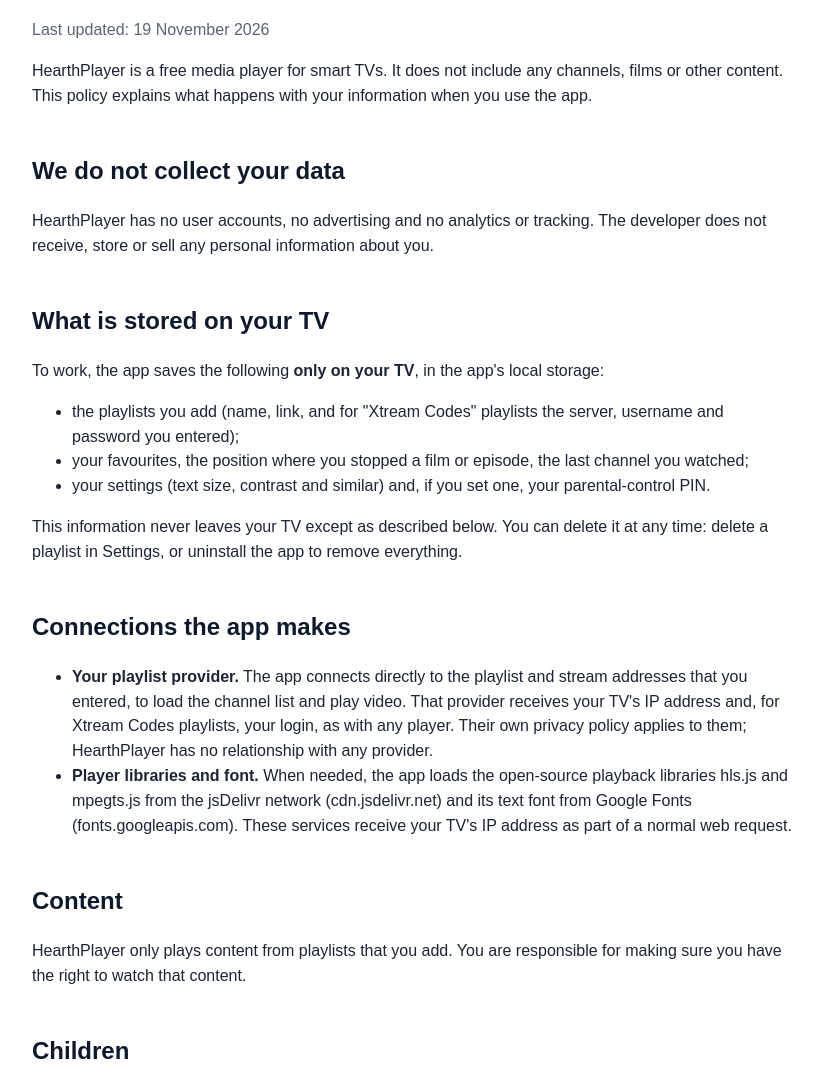
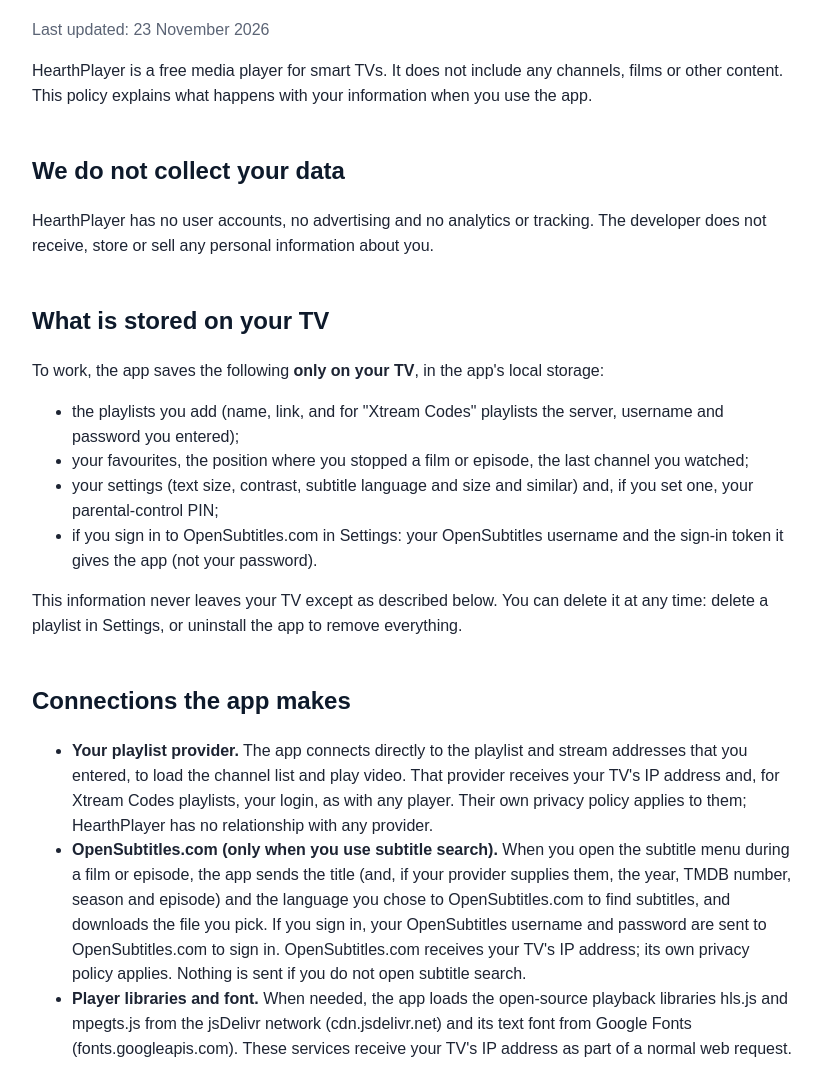
Before and after one commit to hearthplayer1989/hearthplayer1989.github.io, a plain HTML site: page privacy.html in a window 1280 px wide. Shown: the part 162-1248 px from the top of the page, without its empty margins (228-1050 px from the left). Drawn offline with Linux system fonts and the light colour scheme.

Commit message:
Add files via upload

```diff
--- a/privacy.html
+++ b/privacy.html
@@ -3,7 +3,7 @@ h1{color:#0E1A2B}h2{margin-top:1.8em;color:#0E1A2B}a{color:#b36b00}.muted{color:
 header{display:flex;align-items:center;gap:14px;margin-bottom:10px}header svg{width:48px;height:48px}</style></head><body>
 <header><svg viewBox="0 0 512 512"><rect width="512" height="512" fill="#0E1A2B"/><g transform="translate(87 87) scale(3.38)"><rect x="12" y="12" width="17" height="76" rx="8.5" fill="#F4F1EA"/><rect x="71" y="12" width="17" height="76" rx="8.5" fill="#F4F1EA"/><path d="M38 34 L64 50 L38 66 Z" fill="#FFB547" stroke="#FFB547" stroke-width="7" stroke-linejoin="round"/><circle cx="50" cy="20" r="5" fill="#FFB547"/></g></svg><strong>HearthPlayer</strong></header>
 <h1>Privacy Policy</h1>
-<p class="muted">Last updated: 19 November 2026</p>
+<p class="muted">Last updated: 23 November 2026</p>
 <p>HearthPlayer is a free media player for smart TVs. It does not include any channels, films or other content. This policy explains what happens with your information when you use the app.</p>
 <h2>We do not collect your data</h2>
 <p>HearthPlayer has no user accounts, no advertising and no analytics or tracking. The developer does not receive, store or sell any personal information about you.</p>
@@ -11,10 +11,12 @@ header{display:flex;align-items:center;gap:14px;margin-bottom:10px}header svg{wi
 <p>To work, the app saves the following <strong>only on your TV</strong>, in the app's local storage:</p>
 <ul><li>the playlists you add (name, link, and for "Xtream Codes" playlists the server, username and password you entered);</li>
 <li>your favourites, the position where you stopped a film or episode, the last channel you watched;</li>
-<li>your settings (text size, contrast and similar) and, if you set one, your parental-control PIN.</li></ul>
+<li>your settings (text size, contrast, subtitle language and size and similar) and, if you set one, your parental-control PIN;</li>
+<li>if you sign in to OpenSubtitles.com in Settings: your OpenSubtitles username and the sign-in token it gives the app (not your password).</li></ul>
 <p>This information never leaves your TV except as described below. You can delete it at any time: delete a playlist in Settings, or uninstall the app to remove everything.</p>
 <h2>Connections the app makes</h2>
 <ul><li><strong>Your playlist provider.</strong> The app connects directly to the playlist and stream addresses that you entered, to load the channel list and play video. That provider receives your TV's IP address and, for Xtream Codes playlists, your login, as with any player. Their own privacy policy applies to them; HearthPlayer has no relationship with any provider.</li>
+<li><strong>OpenSubtitles.com (only when you use subtitle search).</strong> When you open the subtitle menu during a film or episode, the app sends the title (and, if your provider supplies them, the year, TMDB number, season and episode) and the language you chose to OpenSubtitles.com to find subtitles, and downloads the file you pick. If you sign in, your OpenSubtitles username and password are sent to OpenSubtitles.com to sign in. OpenSubtitles.com receives your TV's IP address; its own privacy policy applies. Nothing is sent if you do not open subtitle search.</li>
 <li><strong>Player libraries and font.</strong> When needed, the app loads the open-source playback libraries hls.js and mpegts.js from the jsDelivr network (cdn.jsdelivr.net) and its text font from Google Fonts (fonts.googleapis.com). These services receive your TV's IP address as part of a normal web request.</li></ul>
 <h2>Content</h2>
 <p>HearthPlayer only plays content from playlists that you add. You are responsible for making sure you have the right to watch that content.</p>
```
